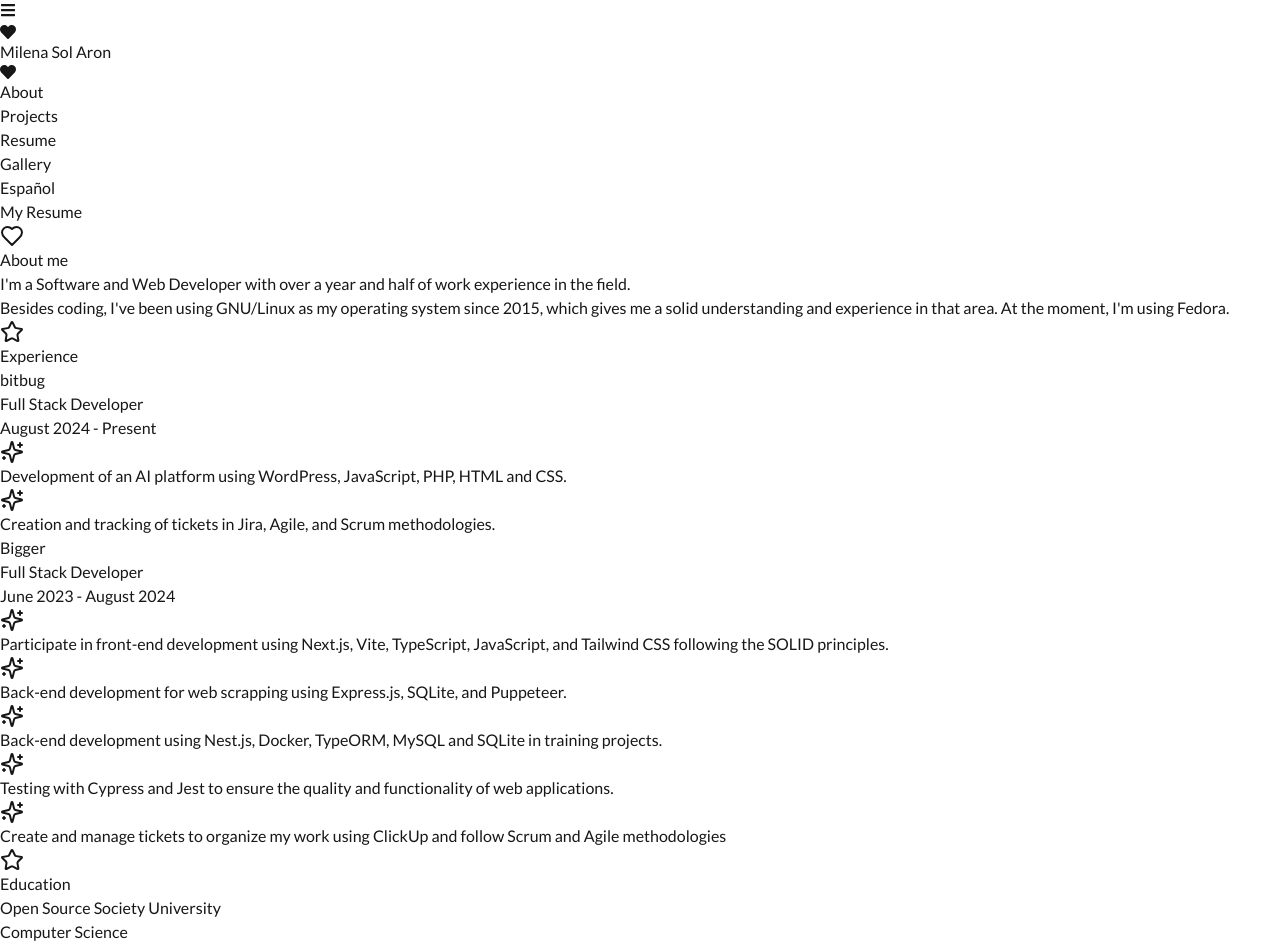
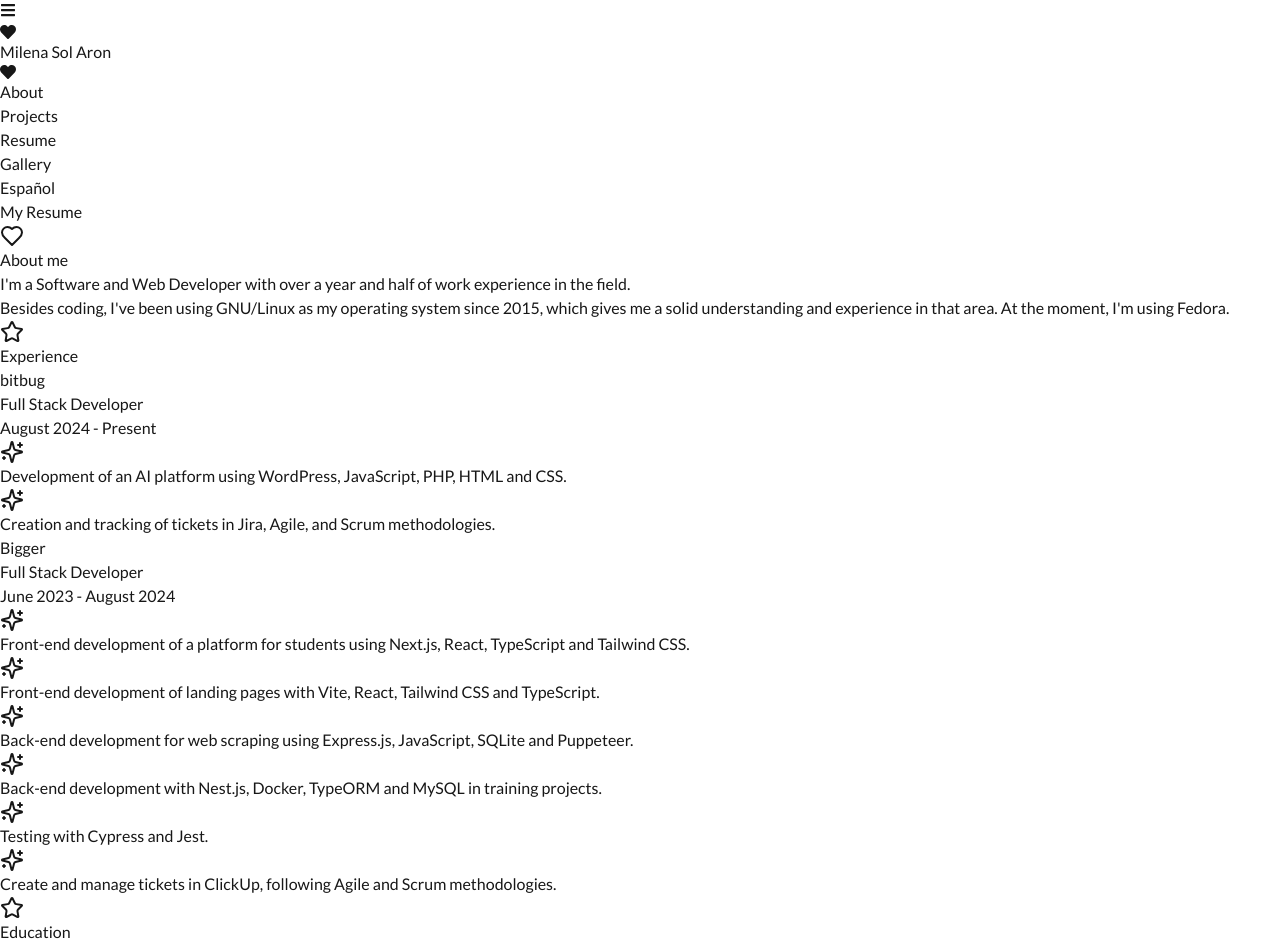
Before and after one commit to aronmilenasol/personal-website, a Next.js app: page /en/resume in a window 1280 px wide. Shown: the top 948 px of the page. Built offline with nearby package versions, Linux system fonts and the light colour scheme.

Commit message:
refactor: update my experience at Bigger

```diff
--- a/messages/en.json
+++ b/messages/en.json
@@ -38,11 +38,12 @@
     "job1-company": "Bigger",
     "job1-role": "Full Stack Developer",
     "job1-timeline": "June 2023 - August 2024",
-    "job1-responsibility-1": "Participate in front-end development using Next.js, Vite, TypeScript, JavaScript, and Tailwind CSS following the SOLID principles.",
-    "job1-responsibility-2": "Back-end development for web scrapping using Express.js, SQLite, and Puppeteer.",
-    "job1-responsibility-3": "Back-end development using Nest.js, Docker, TypeORM, MySQL and SQLite in training projects.",
-    "job1-responsibility-4": "Testing with Cypress and Jest to ensure the quality and functionality of web applications.",
-    "job1-responsibility-5": "Create and manage tickets to organize my work using ClickUp and follow Scrum and Agile methodologies",
+    "job1-responsibility-1": "Front-end development of a platform for students using Next.js, React, TypeScript and Tailwind CSS.",
+    "job1-responsibility-2": "Front-end development of landing pages with Vite, React, Tailwind CSS and TypeScript.",
+    "job1-responsibility-3": "Back-end development for web scraping using Express.js, JavaScript, SQLite and Puppeteer.",
+    "job1-responsibility-4": "Back-end development with Nest.js, Docker, TypeORM and MySQL in training projects.",
+    "job1-responsibility-5": "Testing with Cypress and Jest.",
+    "job1-responsibility-6": "Create and manage tickets in ClickUp, following Agile and Scrum methodologies.",
     "education-title": "Education",
     "education2-institution": "Open Source Society University",
     "education2-area": "Computer Science",
--- a/messages/es.json
+++ b/messages/es.json
@@ -39,11 +39,12 @@
     "job1-company": "Bigger",
     "job1-role": "Desarrolladora Full Stack",
     "job1-timeline": "Junio de 2023 - Agosto de 2024",
-    "job1-responsibility-1": "Participar en el desarrollo front-end utilizando Next.js, Vite, TypeScript, JavaScript y Tailwind CSS, siguiendo los principios SOLID.",
-    "job1-responsibility-2": "Desarrollo back-end para web scrapping utilizando Express.js, Puppeteer y SQLite.",
-    "job1-responsibility-3": "Desarrollo back-end con Nest.js, Docker, TypeORM, MySQL y SQLite en proyectos de capacitación.",
-    "job1-responsibility-4": "Testing con Cypress y Jest para asegurar la calidad y funcionalidad de las aplicaciones web.",
-    "job1-responsibility-5": "Creación y gestión de tickets para organizar mi trabajo en ClickUp, siguiendo metodologías Scrum y Agile.",
+    "job1-responsibility-1": "Desarrollo front-end de una plataforma para estudiantes mediante Next.js, React, TypeScript y Tailwind CSS.",
+    "job1-responsibility-2": "Desarrollo front-end de landing pages con Vite, React, Tailwind CSS y TypeScript.",
+    "job1-responsibility-3": "Desarrollo back-end para web scraping mediante Express.js, JavaScript, SQLite y Puppeteer.",
+    "job1-responsibility-4": "Desarrollo back-end con Nest.js, Docker, TypeORM y MySQL en proyectos de capacitación.",
+    "job1-responsibility-5": "Testing con Cypress y Jest.",
+    "job1-responsibility-6": "Creación y gestión de tickets en ClickUp, siguiendo metodologías Agile y Scrum.",
     "education-title": "Educación",
     "education2-institution": "Open Source Society University",
     "education2-area": "Ciencias de la Computación",
--- a/src/app/[locale]/components/ResumeExperience.tsx
+++ b/src/app/[locale]/components/ResumeExperience.tsx
@@ -51,6 +51,7 @@
             "job1-responsibility-3",
             "job1-responsibility-4",
             "job1-responsibility-5",
+            "job1-responsibility-6",
           ].map((resp, index) => (
             <li
               key={index}
```
